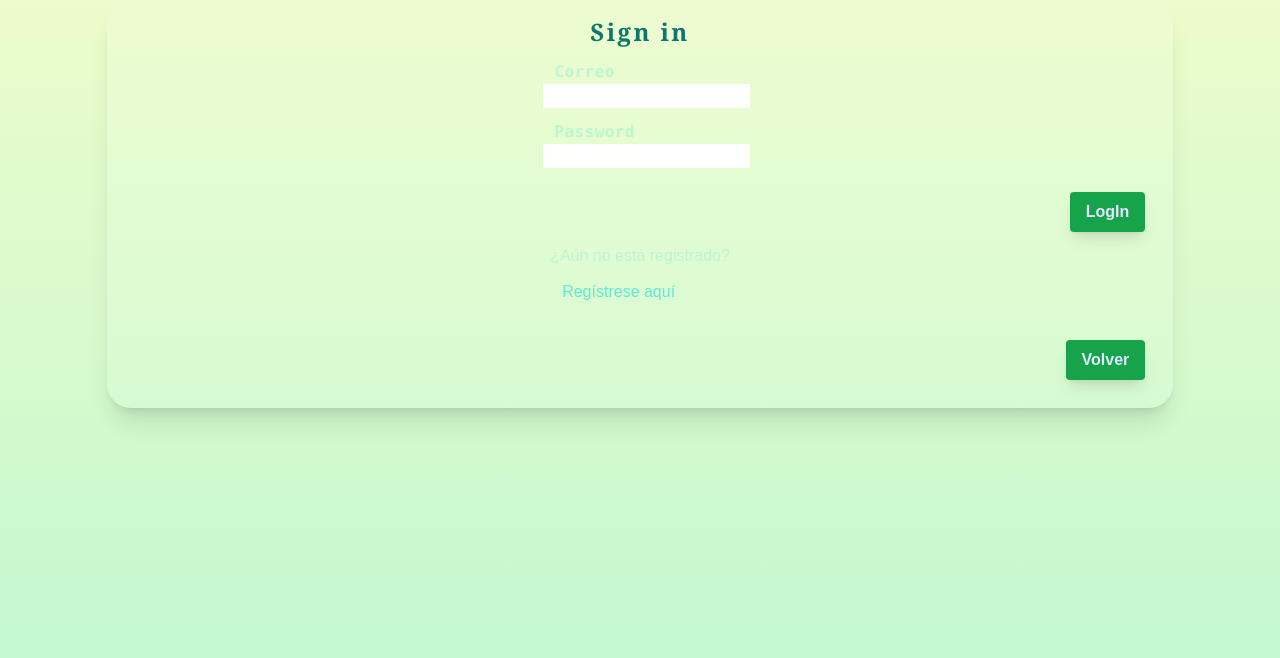
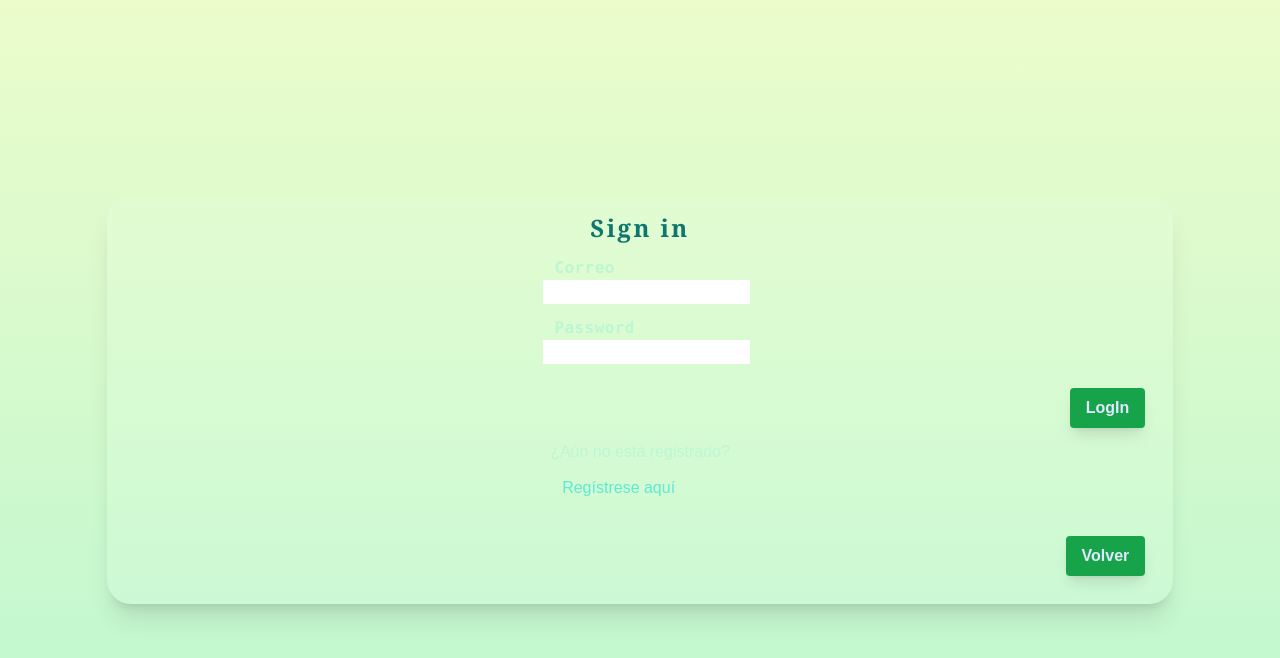
Before and after one commit to EneasSinDiosas/Portfolio, a React (Vite) app: page / in a window 1280 px wide. Both pictures are taken after a click on the button "Login". Shown: the top 658 px of the page. Built offline with nearby package versions, Linux system fonts and the light colour scheme; a web font is replaced by a local one.

Commit message:
colocar div principal en el login

```diff
--- a/src/App.tsx
+++ b/src/App.tsx
@@ -41,7 +41,7 @@ const App = () => {
             <figcaption className="italic text-xl mt-3 font-normal dark:text-emerald-100">Desarrollo FullStack</figcaption>
           </h1>
         </header>
-        <main className="bg-green-300 bg-opacity-30 w-5/6 shadow-lg rounded-lg flex px-6 py-4 col-start-3 col-end-3 flex-col dark:bg-emerald-900 dark:shadow-2xl">
+        <main className="bg-green-300 bg-opacity-30 w-5/6 shadow-lg rounded-lg flex px-6 py-4 col-start-3 col-end-3 flex-col dark:bg-emerald-900 dark:shadow-3xl">
           <h1 className="text-emerald-700 text-lg font-bold dark:text-green-200">About me</h1>
           <p className="text-teal-700 pt-1.5 dark:text-emerald-100 indent-3">Estudié Filología hispánica, pero mi interés siempre ha estado enfocado en el ámbito de la programación.
             Durante la carrera estudié humanidades digitales y ahora me estoy especializando en desarrollo de páginas web con bases de datos relacionales. Soy una persona trabajadora, creativa y proactiva. Ambiciosa, entusiasta en seguir creciendo y evolucionando en la profesión, sobre todo en desarrollar constantemente nuevas habilidades y capacidades.</p>
--- a/src/pages/Login.page.tsx
+++ b/src/pages/Login.page.tsx
@@ -63,7 +63,7 @@ export const Login = () => {
   }
 
   return (
-    <div className='w-screen h-screen items-center flex flex-col bg-gradient-to-b from-lime-100 to-green-200 dark:bg-gradient-to-b dark:from-emerald-800  dark:to-teal-950'>
+    <div className='w-screen h-screen overflow-y-auto items-center justify-center flex flex-col bg-gradient-to-b from-lime-100 to-green-200 dark:bg-gradient-to-b dark:from-emerald-800  dark:to-teal-950'>
       <CardLayout>
       <h1 className='text-2xl font-extrabold tracking-widest text-center text-teal-700 dark:text-green-200 font-serif'>Sign in</h1>
           <Input type="email" name='email' value={formData.email} onChange={onChange}>Correo</Input>
--- a/src/routes/App.routes.tsx
+++ b/src/routes/App.routes.tsx
@@ -1,4 +1,4 @@
-import { Routes, Route, Navigate } from "react-router-dom";
+import { Routes, Route } from "react-router-dom";
 import App from '../App';
 import { Login } from "../pages/Login.page";
 import { Register } from "../pages/Register.page";
@@ -7,13 +7,11 @@ import { PageNotFound } from "../pages/PageNotFound.page";
 import { Weather5days } from "../pages/Wheather5days.page";
 import { ProtectedRoutes } from './Protected.routes';
 
-
 //<Route path="*" element={<NotFound/>}/>
 export const AppRoutes = () => {
     return (
         <Routes>
             <Route path="/" element={<App/>}/>
-            <Route path="/Portfolio" element={<Navigate to ={'/'}/>}/>
             <Route path="/login" element={<Login/>}/>
             <Route path="/register" element={<Register/>}/>
             <Route path="/contactme" element={<Contactme/>}/>
```
